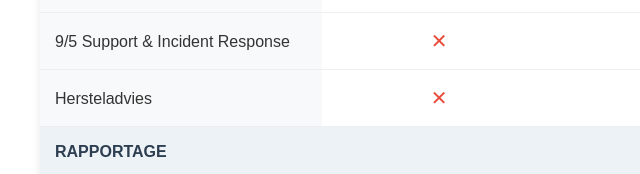
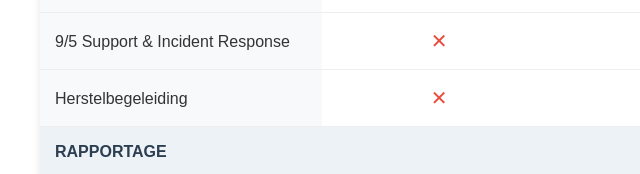
Before and after one commit to jvgassel/pricing, a plain HTML site: page index.html in a window 1280 px wide. Shown: the part 712-886 px from the top of the page, 0-640 px from the left. Drawn offline with Linux system fonts and the light colour scheme.

Commit message:
Update index.html

```diff
--- a/index.html
+++ b/index.html
@@ -283,7 +283,7 @@
                 <td><span class="check">✓</span></td>
             </tr>
             <tr>
-                <td>Hersteladvies</td>
+                <td>Herstelbegeleiding</td>
                 <td><span class="cross">✕</span></td>
                 <td><span class="cross">✕</span></td>
                 <td><span class="check">✓</span></td>
```
